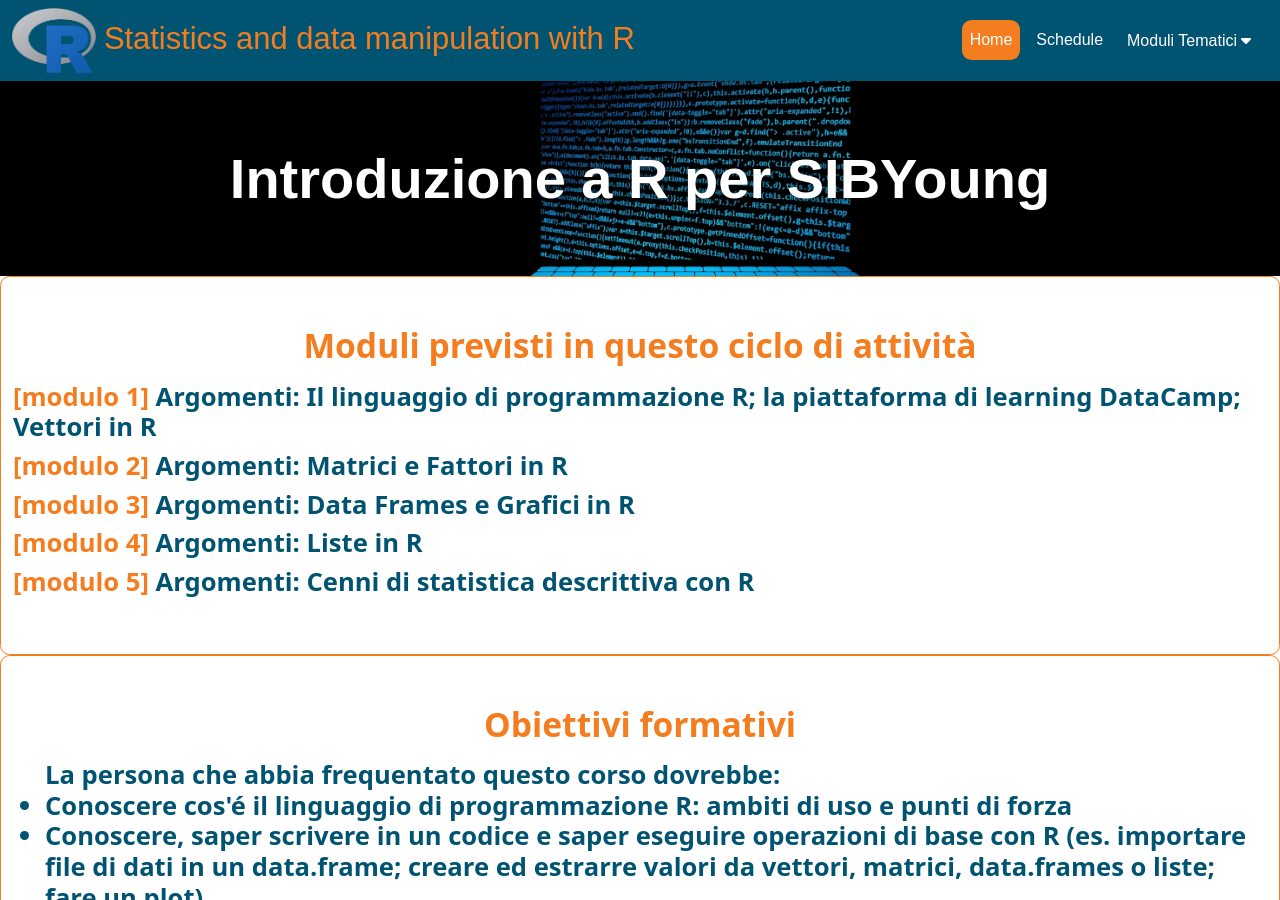
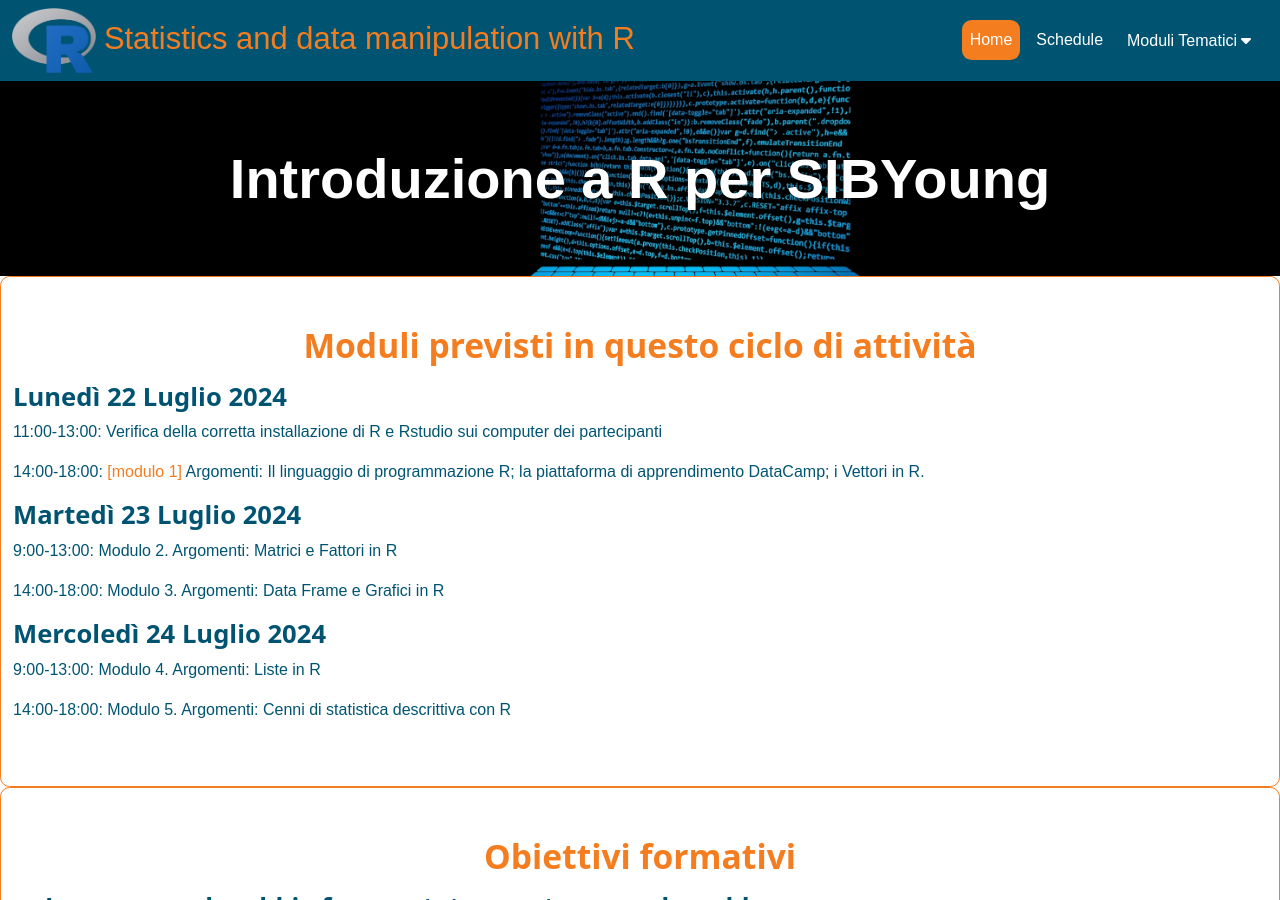
Before and after one commit to maghetta/Corso-R-livello-base__BBC, a Jekyll site: the page built from index.html, in a window 1280 px wide and 900 px high. Built offline with Jekyll 4.4.1, drawn with Linux system fonts in a browser that asks for light colours.

Commit message:
Update index.html
aggiornata agenda

```diff
--- a/index.html
+++ b/index.html
@@ -18,19 +18,17 @@
                     <h2 class="no-anchor text-secondary text-center mb-3">Moduli previsti in questo ciclo di attività</h2>
                     <div class="position-relative">
 
+                    <h3>Lunedì 22 Luglio 2024</h3>
+                    <p>11:00-13:00: Verifica della corretta installazione di R e Rstudio sui computer dei partecipanti</p>
+                    <p>14:00-18:00: <a href="https://maghetta.github.io/Corso-R-livello-base/modulo1">[modulo 1]</a> Argomenti: Il linguaggio di programmazione R; la piattaforma di apprendimento DataCamp; i Vettori in R.</p>
 
-                      <h3><a href="https://maghetta.github.io/Corso-R-livello-base/modulo1">[modulo 1]</a> Argomenti: Il linguaggio di programmazione R; la piattaforma di learning DataCamp; Vettori in R </h3>
+                    <h3>Martedì 23 Luglio 2024</h3>
+                    <p>9:00-13:00: Modulo 2. Argomenti: Matrici e Fattori in R</p>
+                    <p>14:00-18:00: Modulo 3. Argomenti: Data Frame e Grafici in R</p>
 
-                      <h3><a href="https://maghetta.github.io/Corso-R-livello-base/modulo2">[modulo 2]</a> Argomenti: Matrici e Fattori in R </h3>
-
-
-                      <h3><a href="https://maghetta.github.io/Corso-R-livello-base/modulo3">[modulo 3]</a> Argomenti: Data Frames e Grafici in R </h3>
-
-
-                      <h3><a href="https://maghetta.github.io/Corso-R-livello-base/modulo4">[modulo 4]</a> Argomenti: Liste in R </h3>
-
-
-                      <h3><a href="https://maghetta.github.io/Corso-R-livello-base/modulo5">[modulo 5]</a> Argomenti: Cenni di statistica descrittiva con R </h3>
+                    <h3>Mercoledì 24 Luglio 2024</h3>
+                    <p>9:00-13:00: Modulo 4. Argomenti: Liste in R</p>
+                    <p>14:00-18:00: Modulo 5. Argomenti: Cenni di statistica descrittiva con R</p>
 
                     </div>
                 </div>
```
